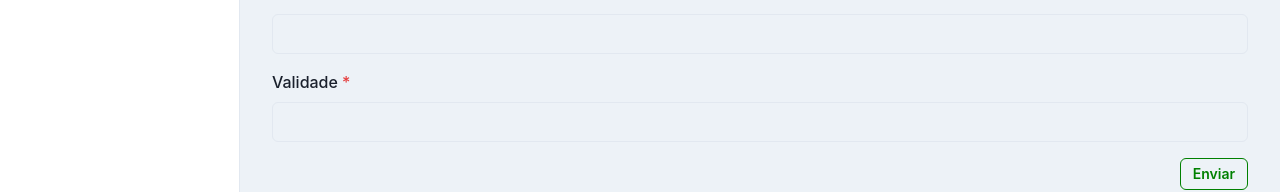
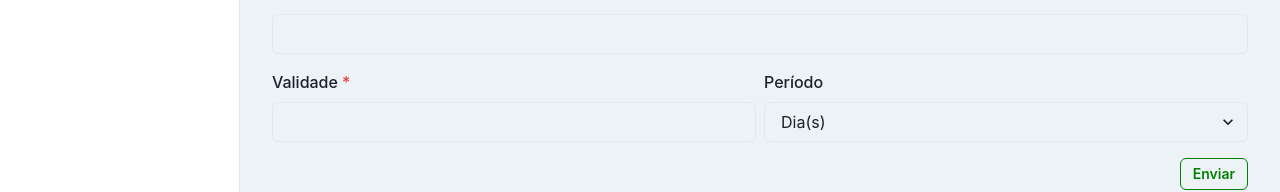
Before and after one commit to souzantero/homy, a React (Create React App) app in the folder client/: page /foods/new in a window 1280 px wide. Shown: the part 123-315 px from the top of the page. Built offline with nearby package versions, Linux system fonts and the light colour scheme; the HTML template or start-up script is replaced by a standard one.

Commit message:
feat(client/food): add Period input

```diff
--- a/client/src/app/components/food/AddFood.tsx
+++ b/client/src/app/components/food/AddFood.tsx
@@ -1,24 +1,39 @@
 import { ChangeEvent, FormEvent, useState } from "react"
-import { Flex, FormControl, FormLabel, Input, Spacer, Stack } from '@chakra-ui/react'
+import { Flex, FormControl, FormLabel, Input, Select, Spacer, Stack } from '@chakra-ui/react'
 import { useAddFood } from "../../hooks/useAddFood"
 import { useNavigate } from "react-router-dom"
 import { Page } from "../layout/Page"
 import { PageHeader } from "../layout/PageHeader"
 import { PageBody } from "../layout/PageBody"
 import { ActionButton } from "../button/ActionButton"
+import { parseIntOrZeroIfNaN } from "../../../domain/utils"
+
+enum Period {
+  Day = 1,
+  Month = 30,
+  Year = 365
+}
 
 export function AddFood() {
   const navigate = useNavigate()
   const [name, setName] = useState<string>('')
   const [expiresIn, setExpiresIn] = useState<string>('')
+  const [period, setPeriod] = useState<Period>(Period.Day)
+
   const { addFood, isAdding } = useAddFood()
 
   const handleChangeName = (event: ChangeEvent<HTMLInputElement>) => setName(event.target.value)
   const handleChangeExpiresIn = (event: ChangeEvent<HTMLInputElement>) => setExpiresIn(event.target.value)
+  const handleChangePeriod = (event: ChangeEvent<HTMLSelectElement>) => {
+    const period = Object.values(Period).find(key => key.toString() === event.target.value) || '1'
+    const periodValue = typeof period === 'string' ? parseInt(period) : period
+    setPeriod(periodValue)
+  }
+
   const handleSubmit = async (event: FormEvent) => {
     event.preventDefault()
-    const expiresInInt = parseInt(expiresIn.valueOf())
-    const params = { name, expiresIn: isNaN(expiresInInt) ? 0 : expiresInInt }
+    const expiresInInt = parseIntOrZeroIfNaN(expiresIn)
+    const params = { name, expiresIn: expiresInInt * period }
     const createdFood = await addFood(params)
     if (createdFood) {
       clear()
@@ -29,6 +44,7 @@ export function AddFood() {
   const clear = () => {
     setName('')
     setExpiresIn('')
+    setPeriod(Period.Day)
   }
 
   return (
@@ -40,10 +56,23 @@ export function AddFood() {
             <FormLabel>Nome</FormLabel>
             <Input type='text' value={name} onChange={handleChangeName} />
           </FormControl>
-          <FormControl isRequired isDisabled={isAdding}>
-            <FormLabel>Validade</FormLabel>
-            <Input type='number' value={expiresIn}  min={1} onChange={handleChangeExpiresIn}/>
-          </FormControl>
+
+          <Stack direction={'row'}>
+            <FormControl isRequired isDisabled={isAdding}>
+              <FormLabel>Validade</FormLabel>
+              <Input type='number' value={expiresIn}  min={1} onChange={handleChangeExpiresIn}/>
+            </FormControl>
+
+            <FormControl isDisabled={isAdding}>
+              <FormLabel>Período</FormLabel>
+              <Select value={period} onChange={handleChangePeriod}>
+                <option value='1'>Dia(s)</option>
+                <option value='30'>Mês(es)</option>
+                <option value='365'>Ano(s)</option>
+              </Select>
+            </FormControl>
+          </Stack>
+
           <Flex minWidth={'max-content'} alignItems={'end'} gap={2}>
             <Spacer/>
             <ActionButton
--- /dev/null
+++ b/client/src/domain/utils.ts
@@ -0,0 +1,4 @@
+export const parseIntOrZeroIfNaN = (value: string) => {
+  const parsedValue = parseInt(value)
+  return isNaN(parsedValue) ? 0 : parsedValue
+}
```
Also changed, not shown: 1 other file (tests, documents, lock files or other folders).
